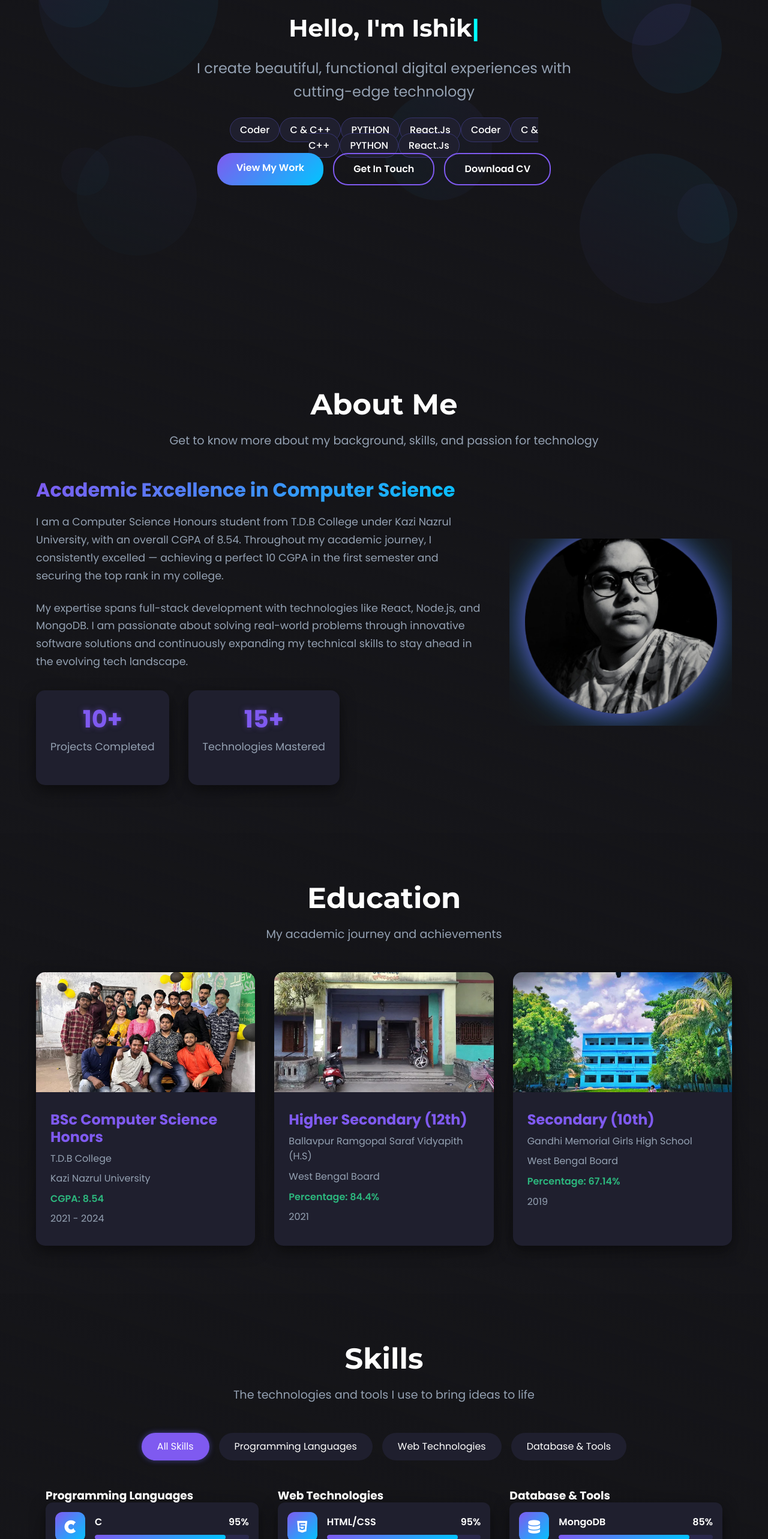
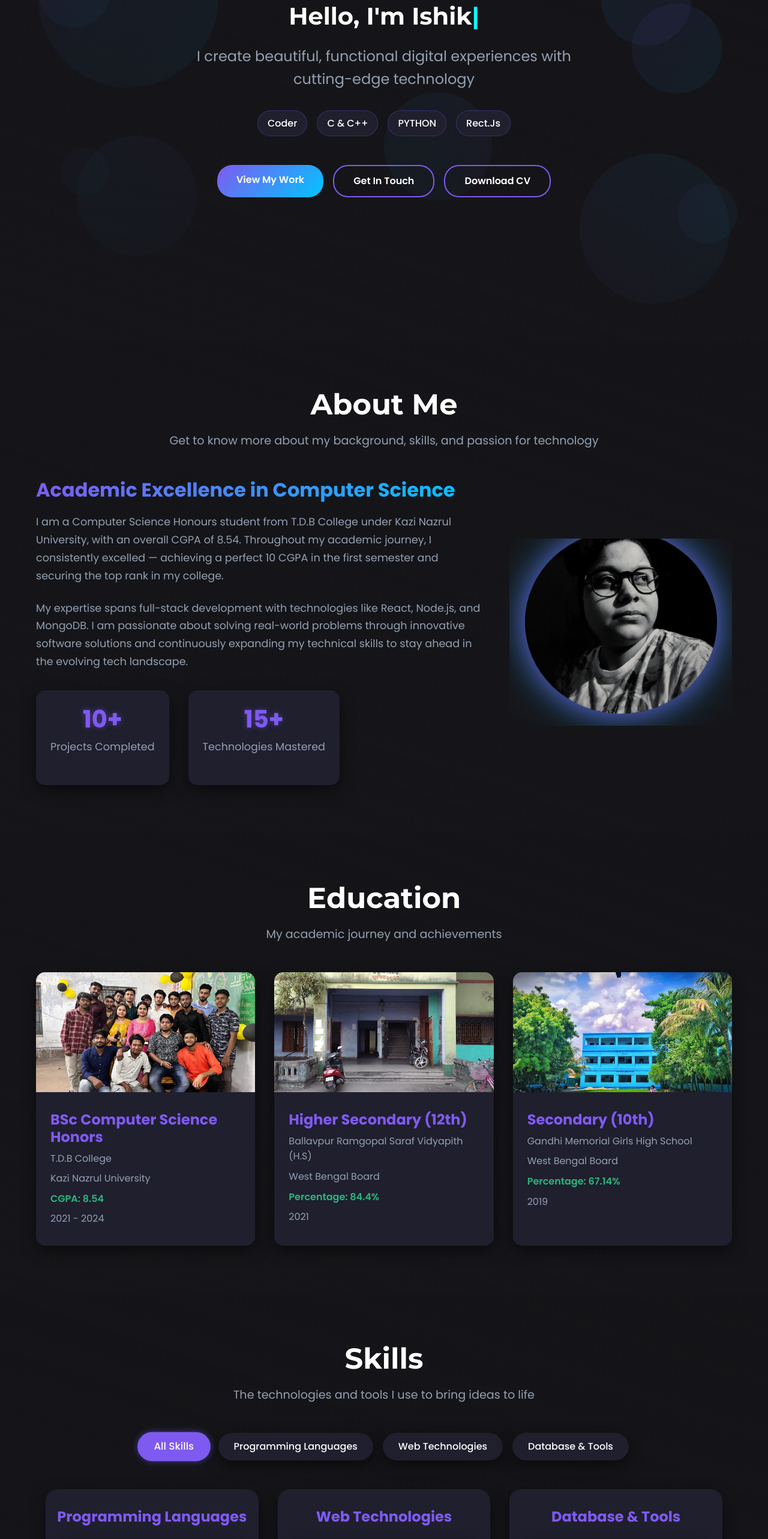
Before and after one commit to BUZZEDISHIKA/Portfolio, a React (Create React App) app: page / in a window 1280 px wide. Shown: the part 234-2800 px from the top of the page at 60% size. Built offline with nearby package versions, Linux system fonts and the light colour scheme.

Commit message:
3rd Commit

```diff
--- a/src/components/Hero.js
+++ b/src/components/Hero.js
@@ -50,22 +50,12 @@ const Hero = () => {
 
         <p>I create beautiful, functional digital experiences with cutting-edge technology</p>
 
-        <div className="hero-badges-container">
-  <div className="hero-badges-marquee">
-    <div className="hero-badges-track">
-      <span className="badge">Coder</span>
-      <span className="badge">C & C++</span>
-      <span className="badge">PYTHON</span>
-      <span className="badge">React.Js</span>
-      {/* Duplicate for seamless loop */}
-      <span className="badge">Coder</span>
-      <span className="badge">C & C++</span>
-      <span className="badge">PYTHON</span>
-      <span className="badge">React.Js</span>
-    </div>
-  </div>
-</div>
-
+        <div className="hero-badges">
+          <span className="badge">Coder</span>
+          <span className="badge">C & C++</span>
+          <span className="badge">PYTHON</span>
+          <span className="badge">Rect.Js</span>
+        </div>
 
         <div className="hero-buttons">
           <a href="#projects" className="btn btn-primary">View My Work</a>
--- a/src/styles/App.css
+++ b/src/styles/App.css
@@ -731,7 +731,257 @@ section {
   color: var(--secondary-color) !important;
   font-weight: 600;
 }
-/* ====skill sectionn== */
+
+/* Skills Section */
+.skills-section {
+  width: 100%;
+  padding: 80px 10%;
+  background: var(--bg);
+  transition: all 0.3s ease;
+}
+
+/* Filter Buttons */
+.skills-filters {
+  display: flex;
+  justify-content: center;
+  flex-wrap: wrap;
+  gap: 1rem;
+  margin-bottom: 3rem;
+}
+
+.skill-filter {
+  padding: 0.6rem 1.6rem;
+  background: var(--card-bg);
+  border-radius: 25px;
+  cursor: pointer;
+  transition: all 0.3s ease;
+  border: 2px solid transparent;
+  font-weight: 500;
+  box-shadow: var(--shadow);
+}
+
+.skill-filter.active,
+.skill-filter:hover {
+  background: var(--primary-color);
+  color: #fff;
+  border-color: var(--primary-color);
+  transform: scale(1.05);
+}
+
+/* Skills Grid */
+.skills-container {
+  display: grid;
+  grid-template-columns: repeat(auto-fit, minmax(280px, 1fr));
+  gap: 2rem;
+  transition: all 0.3s ease;
+}
+
+/* Each Category */
+.skill-category {
+  background: var(--card-bg);
+  border-radius: 20px;
+  padding: 2rem 1rem;
+  box-shadow: var(--shadow);
+  transition: transform 0.4s ease, box-shadow 0.4s ease;
+}
+
+.skill-category:hover {
+  transform: translateY(-5px);
+  box-shadow: 0 8px 25px rgba(0, 0, 0, 0.1);
+}
+
+.skill-category h3 {
+  font-size: 1.5rem;
+  margin-bottom: 1.5rem;
+  color: var(--primary-color);
+  text-align: center;
+}
+
+/* Skill Item */
+.skill-item {
+  display: flex;
+  align-items: center;
+  gap: 1rem;
+  margin-bottom: 1.5rem;
+  background: var(--card-bg);
+  padding: 1rem;
+  border-radius: 12px;
+  box-shadow: var(--shadow);
+  transition: transform 0.3s ease, background 0.3s ease;
+  animation: fadeInUp 0.7s ease both;
+}
+
+.skill-item:hover {
+  transform: scale(1.02);
+  background: rgba(108, 99, 255, 0.08);
+}
+
+/* Skill Icon */
+.skill-icon {
+  width: 55px;
+  height: 55px;
+  background: var(--gradient);
+  border-radius: 12px;
+  display: flex;
+  align-items: center;
+  justify-content: center;
+  font-size: 1.6rem;
+  color: #fff;
+  position: relative;
+  animation: bounce 2s infinite;
+}
+
+.plus-icon {
+  position: absolute;
+  font-size: 0.8rem;
+  bottom: 6px;
+  right: 6px;
+}
+
+/* Skill Info */
+.skill-info {
+  flex: 1;
+}
+
+.skill-name {
+  display: flex;
+  justify-content: space-between;
+  margin-bottom: 0.5rem;
+  font-weight: 600;
+  font-size: 0.95rem;
+}
+
+.skill-bar {
+  height: 8px;
+  background: rgba(108, 99, 255, 0.2);
+  border-radius: 4px;
+  overflow: hidden;
+}
+
+.skill-progress {
+  height: 100%;
+  background: var(--gradient);
+  border-radius: 4px;
+  width: 0;
+  animation: growBar 1.8s ease forwards;
+}
+
+/*  Animations */
+@keyframes growBar {
+  from {
+    width: 0;
+  }
+  to {
+    width: var(--progress-width, 80%);
+  }
+}
+
+@keyframes fadeInUp {
+  from {
+    opacity: 0;
+    transform: translateY(20px);
+  }
+  to {
+    opacity: 1;
+    transform: translateY(0);
+  }
+}
+
+@keyframes bounce {
+  0%, 100% {
+    transform: translateY(0);
+  }
+  50% {
+    transform: translateY(-5px);
+  }
+}
+
+/* 🌐 Responsive Design */
+
+/* Tablets */
+@media (max-width: 768px) {
+  .skills-section {
+    padding: 60px 6%;
+  }
+
+  .skill-category h3 {
+    font-size: 1.3rem;
+  }
+
+  .skill-item {
+    padding: 0.8rem;
+  }
+
+  .skill-icon {
+    width: 50px;
+    height: 50px;
+    font-size: 1.4rem;
+  }
+}
+
+/* Small Phones */
+@media (max-width: 480px) {
+  .skills-section {
+    padding: 50px 5%;
+  }
+
+  .skill-category {
+    padding: 1.2rem;
+  }
+
+  .skill-category h3 {
+    font-size: 1.1rem;
+  }
+
+  .skill-item {
+    flex-direction: column;
+    align-items: flex-start;
+    text-align: left;
+  }
+
+  .skill-icon {
+    margin-bottom: 8px;
+  }
+
+  .skill-name {
+    font-size: 0.9rem;
+  }
+
+  .skill-bar {
+    height: 6px;
+  }
+}
+
+/* Extra Small Devices (≤360px) */
+@media (max-width: 360px) {
+  .skills-section {
+    padding: 40px 4%;
+  }
+
+  .skills-filters {
+    gap: 0.5rem;
+  }
+
+  .skill-filter {
+    padding: 0.4rem 1rem;
+    font-size: 0.8rem;
+  }
+
+  .skill-icon {
+    width: 45px;
+    height: 45px;
+    font-size: 1.2rem;
+  }
+
+  .skill-category h3 {
+    font-size: 1rem;
+  }
+
+  .skill-item {
+    margin-bottom: 1rem;
+  }
+}
+
 /* === ANIMATED PROJECT CARDS WITH CLICK CONTROL === */
 
 .projects-section {
```
